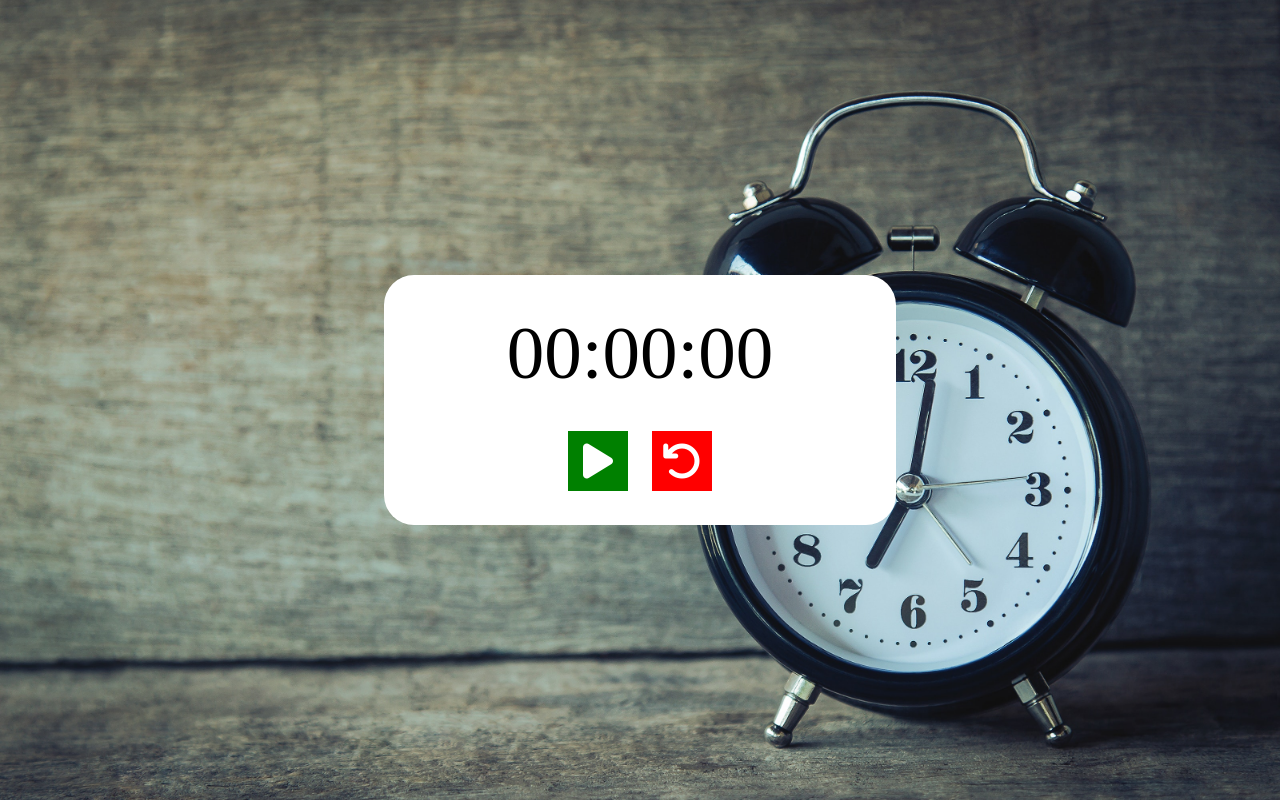
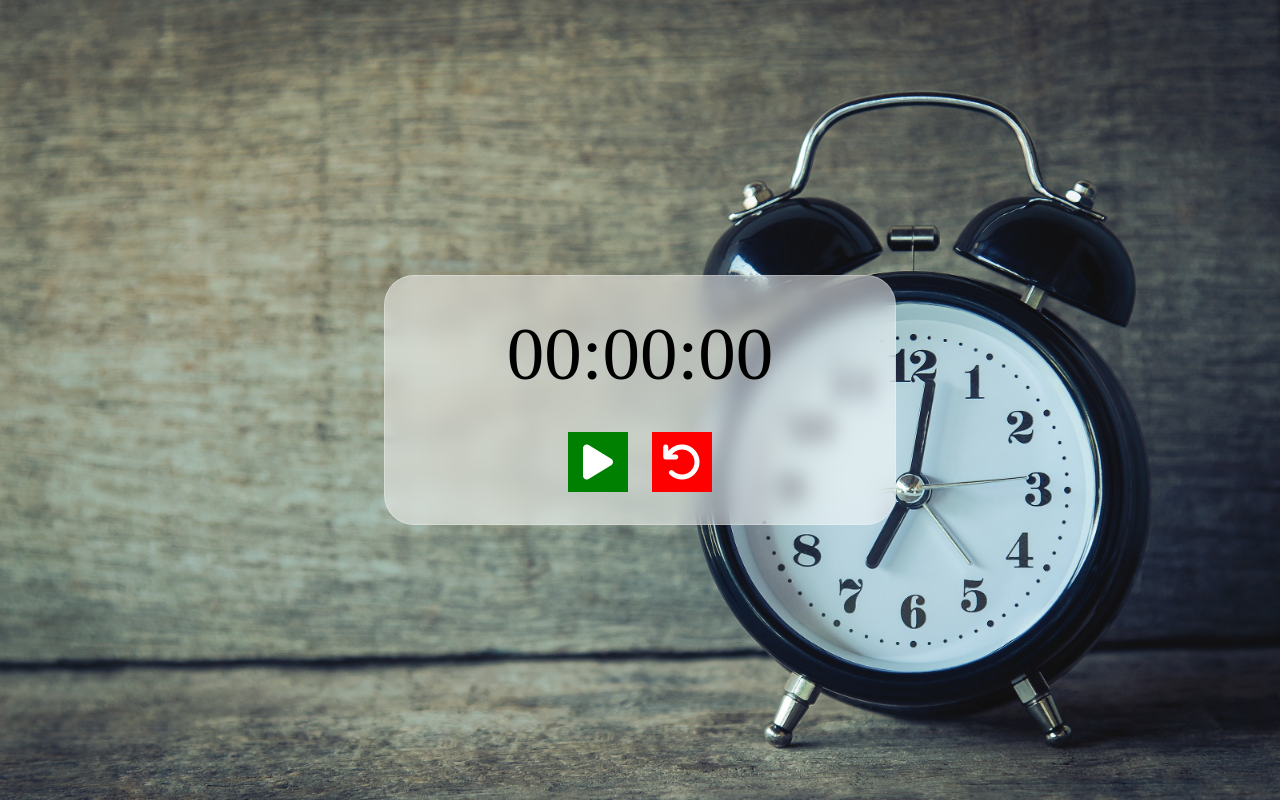
Before and after one commit to Nathananiel26/StopWach, a plain HTML site: page index.html in a window 1280 px wide. Drawn offline with Linux system fonts and the light colour scheme.

Commit message:
updated glassphormism

```diff
--- a/style.css
+++ b/style.css
@@ -18,7 +18,10 @@ body{
 .container{
     width: 40%;
     height: 250px;
-    background-color: white;
+    background: rgba(255,255,255,0.5);
+-webkit-backdrop-filter: blur(10px);
+backdrop-filter: blur(10px);
+border: 1px solid rgba(255,255,255,0.25);
     border-radius:  30px;
 
 }
```
